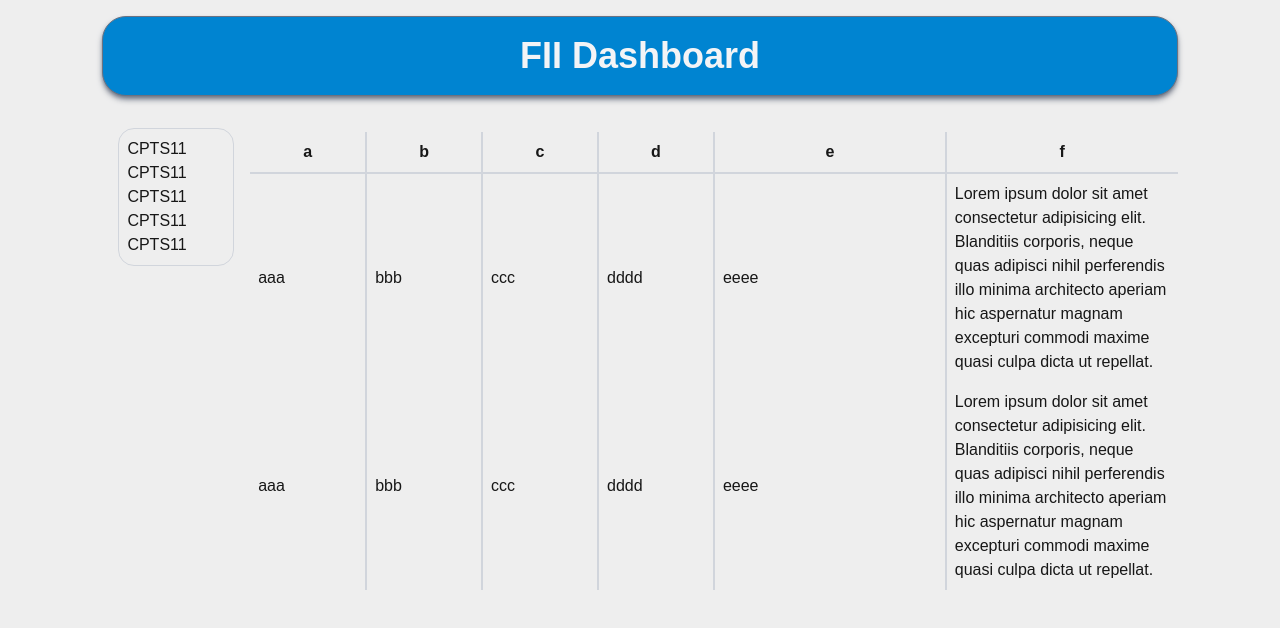
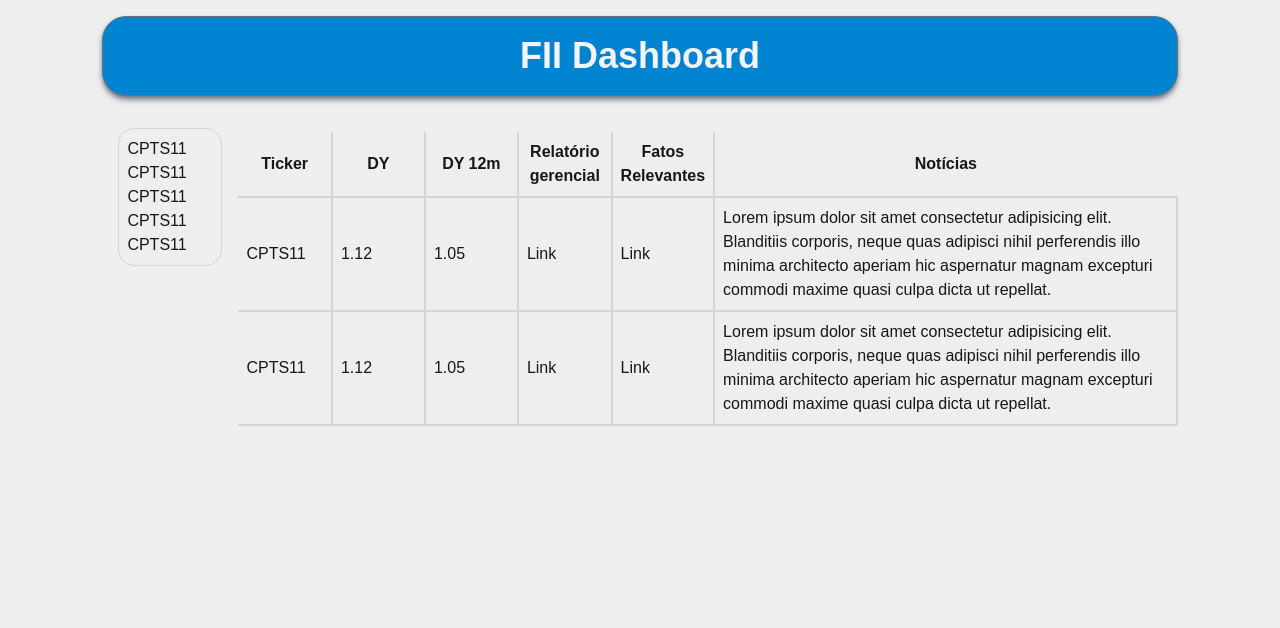
Before and after one commit to jean-neiverth/fii-dashboard, a Next.js app: page / in a window 1280 px wide. Shown: the top 628 px of the page. Built offline with nearby package versions, Linux system fonts and the light colour scheme.

Commit message:
feat: finish basic UI

```diff
--- a/src/app/page.tsx
+++ b/src/app/page.tsx
@@ -26,23 +26,23 @@ const Td = ({
   );
 };
 
-const Tr = ({
-  children,
-  className,
-  data,
-}: {
-  children: ReactNode;
-  className: string;
-  data: FiiData;
-}) => {
+const Tr = ({ data }: { data: FiiData }) => {
   return (
     <tr className="border-b-2 border-gray-300">
-      <Td className="w-1/8">{data.ticker}</Td>
-      <Td className="w-1/8">{data.dy}</Td>
-      <Td className="w-1/8">{data.dy12m}</Td>
-      <Td className="w-1/8">{data.report}</Td>
-      <Td className="w-1/4">{data.relevant}</Td>
-      <Td className="w-1/4">{data.news}</Td>
+      <Td className="w-[10%]">{data.ticker.toUpperCase()}</Td>
+      <Td className="w-[10%]">{data.dy}</Td>
+      <Td className="w-[10%]">{data.dy12m}</Td>
+      <Td className="w-[10%]">
+        <a href={data.report} target="_blank">
+          Link
+        </a>
+      </Td>
+      <Td className="w-[10%]">
+        <a href={data.relevant} target="_blank">
+          Link
+        </a>
+      </Td>
+      <Td className="w-1/2">{data.news}</Td>
     </tr>
   );
 };
@@ -51,16 +51,39 @@ const Thead = () => {
   return (
     <thead>
       <tr className="border-b-2 border-gray-300">
-        <th className="w-1/8 border-r-2 border-gray-300 p-2">a</th>
-        <th className="w-1/8 border-r-2 border-gray-300 p-2">b</th>
-        <th className="w-1/8 border-r-2 border-gray-300 p-2">c</th>
-        <th className="w-1/8 border-r-2 border-gray-300 p-2">d</th>
-        <th className="w-1/4 border-r-2 border-gray-300 p-2">e</th>
-        <th className="w-1/4 border-l-2 border-gray-300 p-2">f</th>
+        <th className="w-[10%] border-r-2 border-gray-300 p-2">Ticker</th>
+        <th className="w-[10%] border-r-2 border-gray-300 p-2">DY</th>
+        <th className="w-[10%] border-r-2 border-gray-300 p-2">DY 12m</th>
+        <th className="w-[10%] border-r-2 border-gray-300 p-2">
+          Relatório gerencial
+        </th>
+        <th className="w-[10%] border-r-2 border-gray-300 p-2">
+          Fatos Relevantes
+        </th>
+        <th className="w-1/2 border-l-2 border-gray-300 p-2">Notícias</th>
       </tr>
     </thead>
   );
 };
+
+const fiiList: FiiData[] = [
+  {
+    ticker: "cpts11",
+    dy: "1.12",
+    dy12m: "1.05",
+    report: "https://www.clubefii.com.br/fiis/CPTS11",
+    relevant: "https://www.clubefii.com.br/fiis/CPTS11",
+    news: "Lorem ipsum dolor sit amet consectetur adipisicing elit. Blanditiis corporis, neque quas adipisci nihil perferendis illo minima architecto aperiam hic aspernatur magnam excepturi commodi maxime quasi culpa dicta ut repellat.",
+  },
+  {
+    ticker: "cpts11",
+    dy: "1.12",
+    dy12m: "1.05",
+    report: "https://www.clubefii.com.br/fiis/CPTS11",
+    relevant: "https://www.clubefii.com.br/fiis/CPTS11",
+    news: "Lorem ipsum dolor sit amet consectetur adipisicing elit. Blanditiis corporis, neque quas adipisci nihil perferendis illo minima architecto aperiam hic aspernatur magnam excepturi commodi maxime quasi culpa dicta ut repellat.",
+  },
+];
 
 export default function Home() {
   return (
@@ -76,32 +99,9 @@ export default function Home() {
         <table className="w-full">
           <Thead />
           <tbody>
-            <tr>
-              <td className="w-1/8 border-r-2 border-gray-300 p-2">aaa</td>
-              <td className="w-1/8 border-r-2 border-gray-300 p-2">bbb</td>
-              <td className="w-1/8 border-r-2 border-gray-300 p-2">ccc</td>
-              <td className="w-1/8 border-r-2 border-gray-300 p-2">dddd</td>
-              <td className="w-1/4 border-r-2 border-gray-300 p-2">eeee</td>
-              <td className="w-1/4 border-l-2 border-gray-300 p-2">
-                Lorem ipsum dolor sit amet consectetur adipisicing elit.
-                Blanditiis corporis, neque quas adipisci nihil perferendis illo
-                minima architecto aperiam hic aspernatur magnam excepturi
-                commodi maxime quasi culpa dicta ut repellat.
-              </td>
-            </tr>
-            <tr>
-              <td className="w-1/8 border-r-2 border-gray-300 p-2">aaa</td>
-              <td className="w-1/8 border-r-2 border-gray-300 p-2">bbb</td>
-              <td className="w-1/8 border-r-2 border-gray-300 p-2">ccc</td>
-              <td className="w-1/8 border-r-2 border-gray-300 p-2">dddd</td>
-              <td className="w-1/4 border-r-2 border-gray-300 p-2">eeee</td>
-              <td className="w-1/4 border-l-2 border-gray-300 p-2">
-                Lorem ipsum dolor sit amet consectetur adipisicing elit.
-                Blanditiis corporis, neque quas adipisci nihil perferendis illo
-                minima architecto aperiam hic aspernatur magnam excepturi
-                commodi maxime quasi culpa dicta ut repellat.
-              </td>
-            </tr>
+            {fiiList.map((fii, index) => {
+              return <Tr key={index} data={fii} />;
+            })}
           </tbody>
         </table>
       </div>
```
